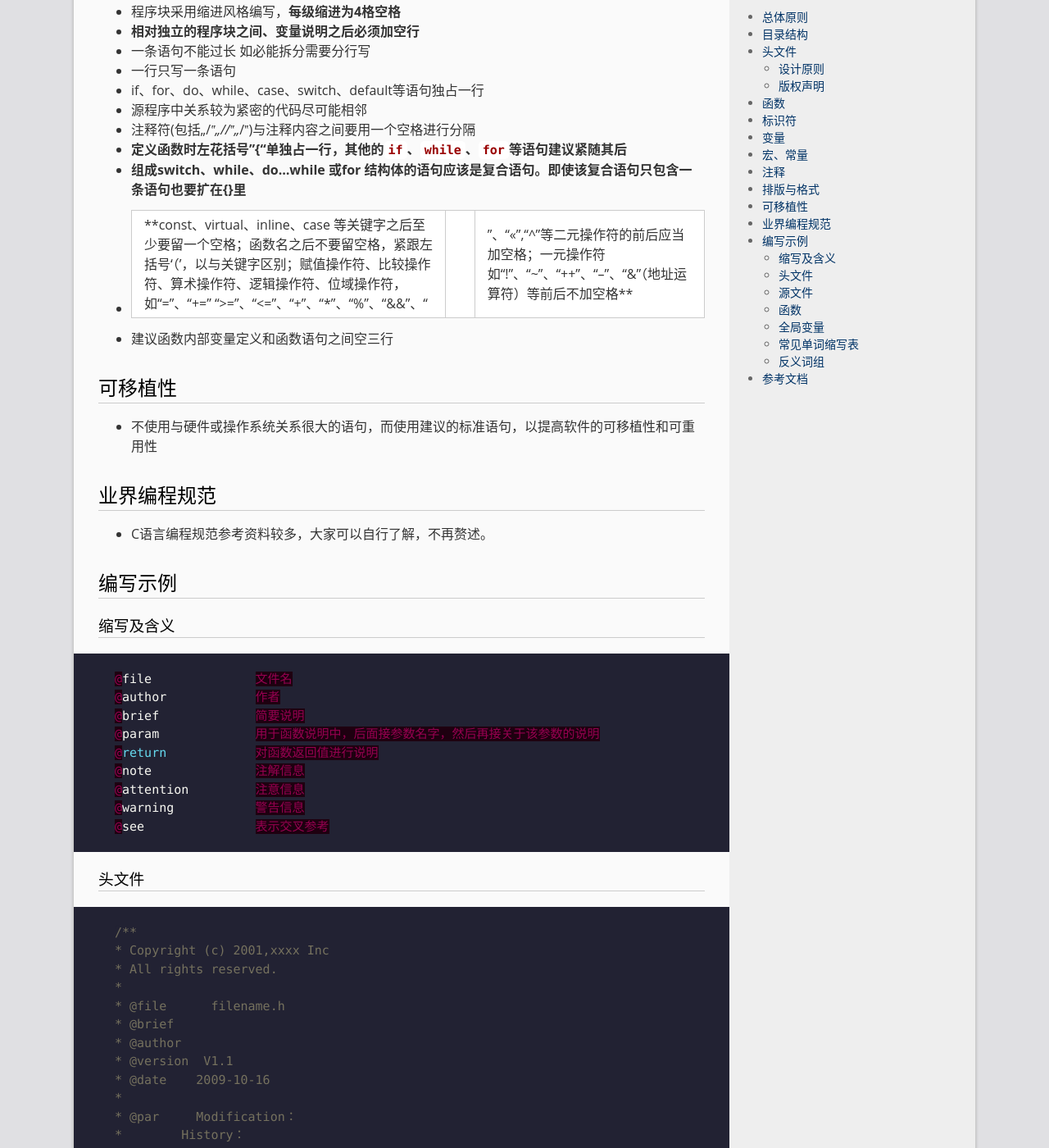
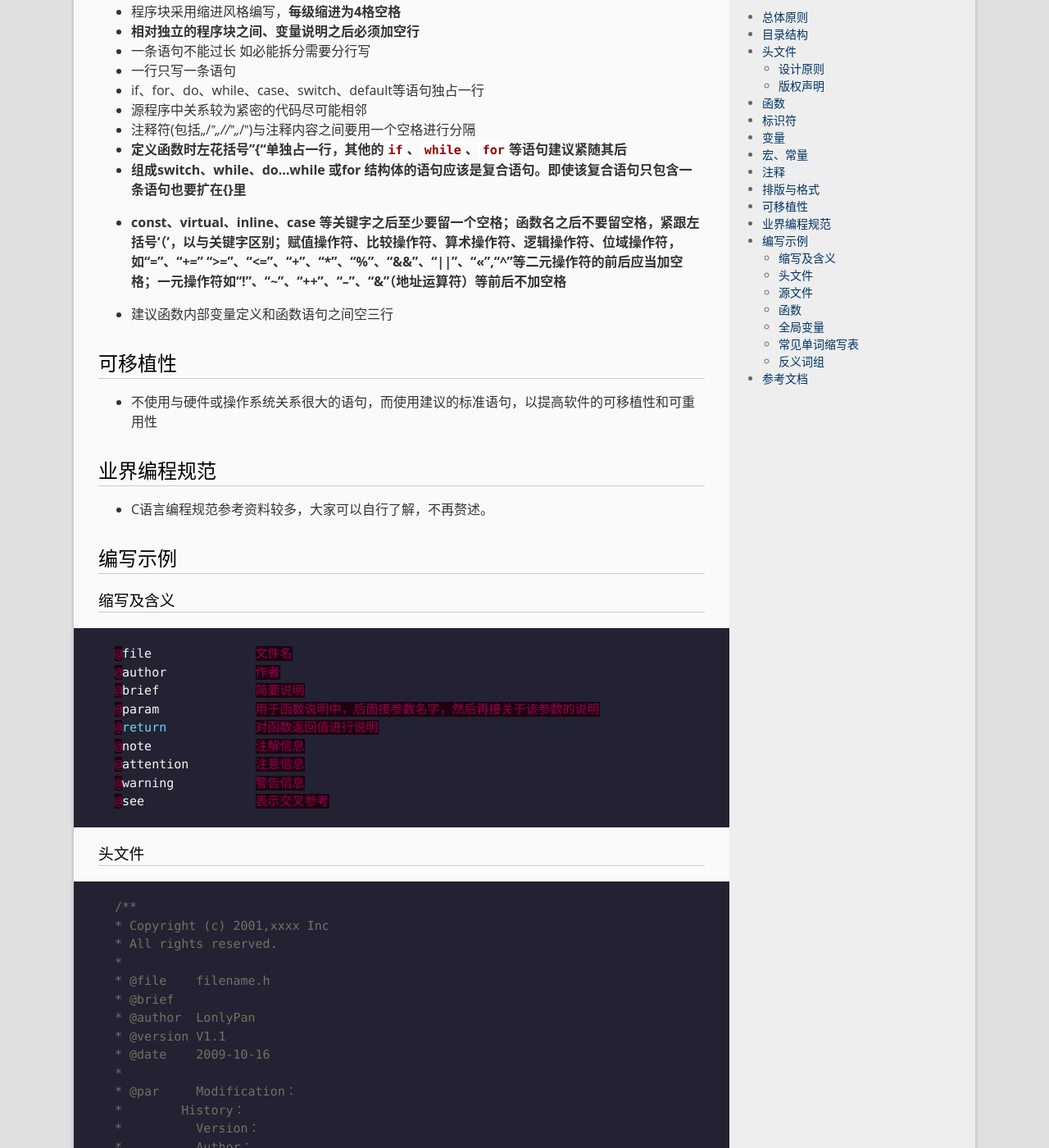
Before and after one commit to LonlyStack/LonlyPan.github.io, a Jekyll site: the page built from _posts/2019-9-3-编码规范.md, in a window 1280 px wide and 1400 px high, scrolled down 2833 px. Shown: the whole window at 82% size. Built offline with Jekyll 4.4.1, drawn with Linux system fonts in a browser that asks for light colours; some of the changed text lies outside the part shown.

Commit message:
修改文件: _posts/2019-9-3-编码规范.md

```diff
--- a/_posts/2019-9-3-编码规范.md
+++ b/_posts/2019-9-3-编码规范.md
@@ -100,7 +100,7 @@ categories:  C/C++
 * 注释符(包括„/*‟„//‟„*/‟)与注释内容之间要用一个空格进行分隔
 * **定义函数时左花括号”{“单独占一行，其他的`if`、`while`、`for`等语句建议紧随其后**
 * **组成switch、while、do...while 或for 结构体的语句应该是复合语句。即使该复合语句只包含一条语句也要扩在{}里**
-* **const、virtual、inline、case 等关键字之后至少要留一个空格；函数名之后不要留空格，紧跟左括号‘（’，以与关键字区别；赋值操作符、比较操作符、算术操作符、逻辑操作符、位域操作符，如“=”、“+=” “>=”、“<=”、“+”、“\*”、“%”、“&&”、“||”、“<<”,“^”等二元操作符的前后应当加空格；一元操作符如“!”、“~”、“++”、“--”、“&”（地址运算符）等前后不加空格**
+* **const、virtual、inline、case 等关键字之后至少要留一个空格；函数名之后不要留空格，紧跟左括号‘（’，以与关键字区别；赋值操作符、比较操作符、算术操作符、逻辑操作符、位域操作符，如“=”、“+=” “>=”、“<=”、“+”、“\*”、“%”、“&&”、“\|\|”、“<<”,“^”等二元操作符的前后应当加空格；一元操作符如“!”、“~”、“++”、“--”、“&”（地址运算符）等前后不加空格**
 
 * 建议函数内部变量定义和函数语句之间空三行
 
@@ -132,10 +132,10 @@ categories:  C/C++
 * Copyright (c) 2001,xxxx Inc
 * All rights reserved.
 *
-* @file      filename.h
+* @file    filename.h
 * @brief
-* @author
-* @version  V1.1
+* @author  LonlyPan
+* @version V1.1
 * @date    2009-10-16
 *
 * @par     Modification：
@@ -191,8 +191,8 @@ void Function1(void);
   *
   * @file    filename.c
   * @brief
-  * @author  lonlypan
-  * @version  V1.1
+  * @author  LonlyPan
+  * @version V1.1
   * @date    2009-10-16
   *
   * @par     Modification：
```
Also changed, not shown: other parts of _posts/2019-9-3-编码规范.md (+3 -0 lines).
